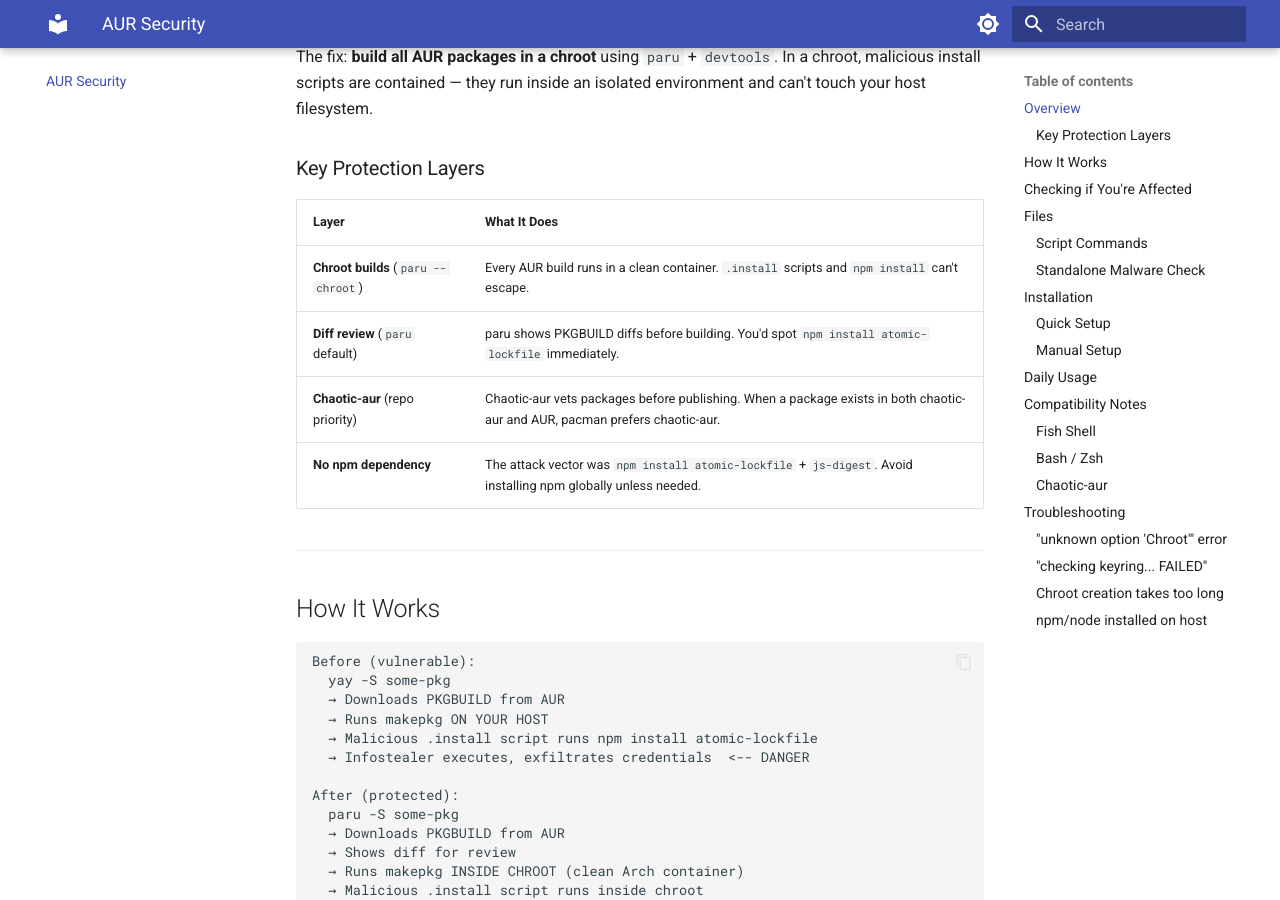
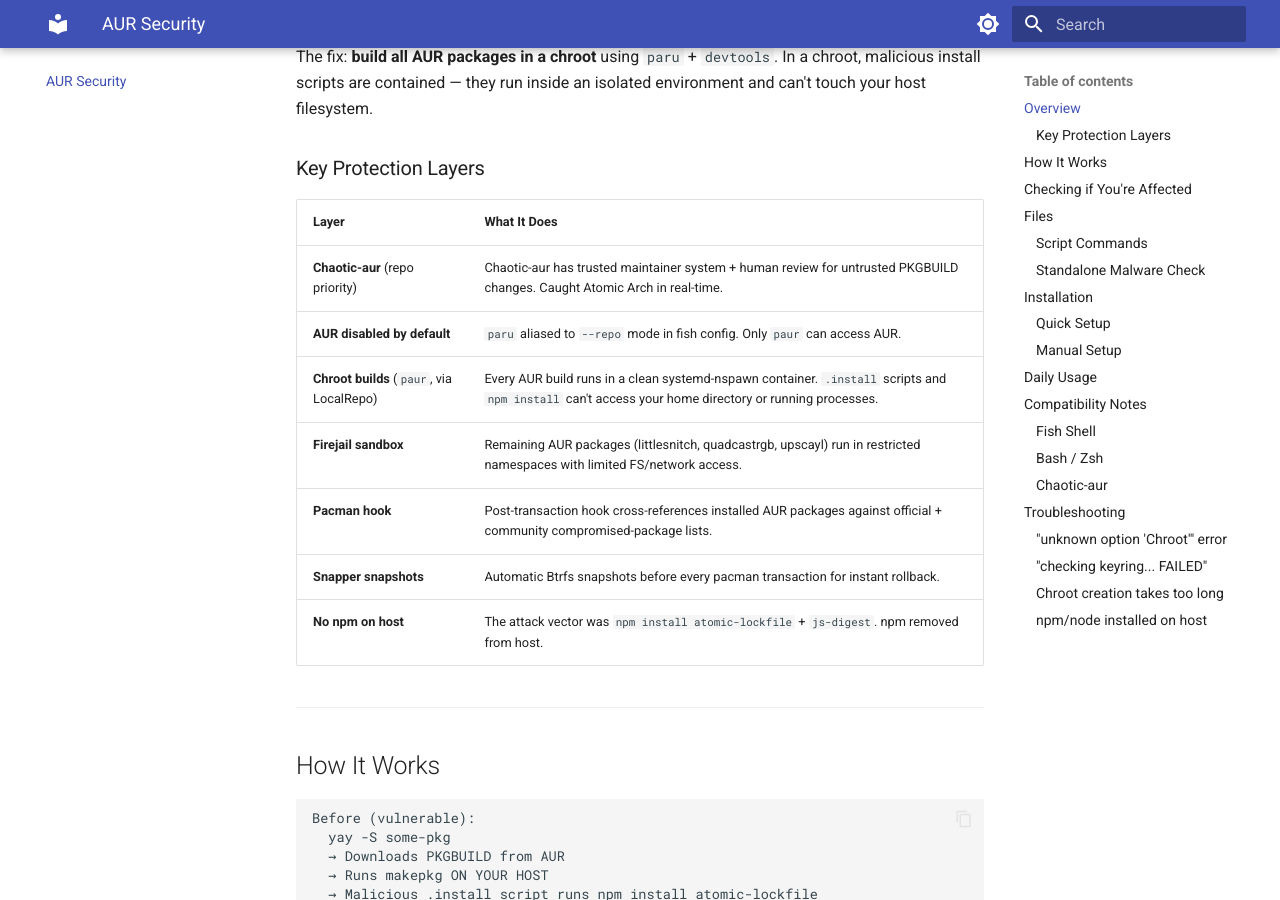
Before and after one commit to axeII/cachyos-labs, an MkDocs documentation site: the page built from docs/aur-security.md, in a window 1280 px wide and 900 px high, scrolled down 655 px. Built offline with MkDocs 1.6.1 and Material for MkDocs 9.7.7, drawn with Linux system fonts in a browser that asks for light colours.

Commit message:
aur-security: fix chroot setup (LocalRepo was missing), add firejail profiles, add pacman malware hook, update docs

```diff
--- a/docs/aur-security.md
+++ b/docs/aur-security.md
@@ -21,10 +21,13 @@
 
 | Layer | What It Does |
 |---|---|
-| **Chroot builds** (`paru --chroot`) | Every AUR build runs in a clean container. `.install` scripts and `npm install` can't escape. |
-| **Diff review** (`paru` default) | paru shows PKGBUILD diffs before building. You'd spot `npm install atomic-lockfile` immediately. |
-| **Chaotic-aur** (repo priority) | Chaotic-aur vets packages before publishing. When a package exists in both chaotic-aur and AUR, pacman prefers chaotic-aur. |
-| **No npm dependency** | The attack vector was `npm install atomic-lockfile` + `js-digest`. Avoid installing npm globally unless needed. |
+| **Chaotic-aur** (repo priority) | Chaotic-aur has trusted maintainer system + human review for untrusted PKGBUILD changes. Caught Atomic Arch in real-time. |
+| **AUR disabled by default** | `paru` aliased to `--repo` mode in fish config. Only `paur` can access AUR. |
+| **Chroot builds** (`paur`, via LocalRepo) | Every AUR build runs in a clean systemd-nspawn container. `.install` scripts and `npm install` can't access your home directory or running processes. |
+| **Firejail sandbox** | Remaining AUR packages (littlesnitch, quadcastrgb, upscayl) run in restricted namespaces with limited FS/network access. |
+| **Pacman hook** | Post-transaction hook cross-references installed AUR packages against official + community compromised-package lists. |
+| **Snapper snapshots** | Automatic Btrfs snapshots before every pacman transaction for instant rollback. |
+| **No npm on host** | The attack vector was `npm install atomic-lockfile` + `js-digest`. npm removed from host. |
 
 ---
 
```
Also changed, not shown: 1 other file.
